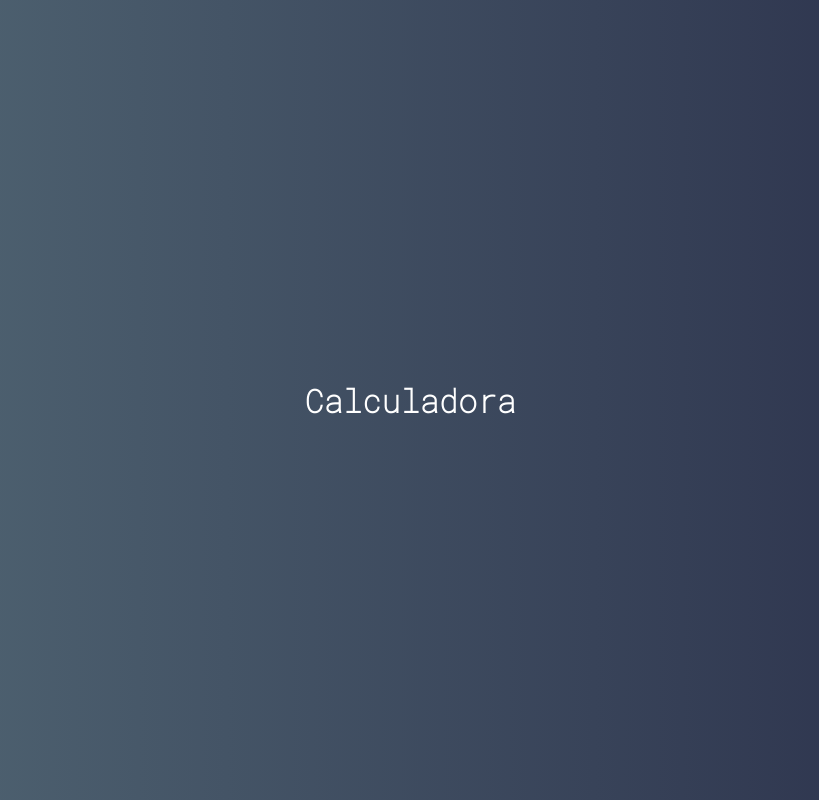
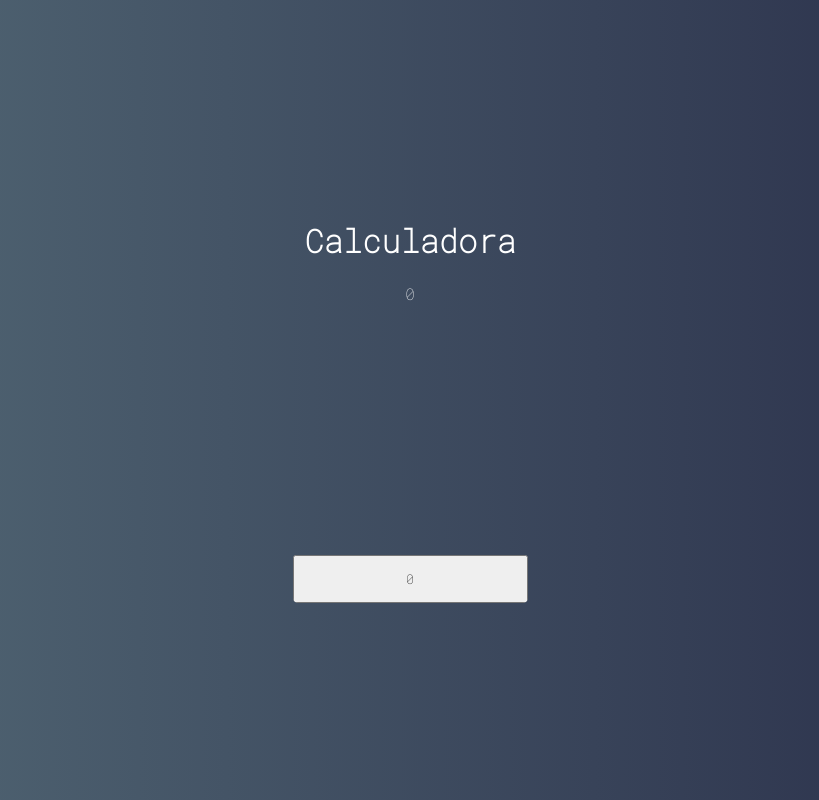
Before and after one commit to LuciLua/calculator-vuejs, a Vue app: page / in a window 1280 px wide. Shown: the whole page, without its empty margins (230-1049 px from the left). Built offline with nearby package versions, Linux system fonts and the light colour scheme.

Commit message:
:star2: [484] Criando Componentes

```diff
--- a/src/App.vue
+++ b/src/App.vue
@@ -1,11 +1,15 @@
 <template>
   <div id="app">
     <h1>Calculadora</h1>
+    <Calculator />
   </div>
 </template>
 <script>
+import Calculator from "./main/Calculator.vue";
 // versao de dependencias nao esta dando certo com as atuais
-export default {};
+export default {
+  components: { Calculator },
+};
 </script>
 
 <style>
--- /dev/null
+++ b/src/components/Button.vue
@@ -0,0 +1,10 @@
+<template>
+  <button class="button">0</button>
+</template>
+
+<script>
+export default {};
+</script>
+
+<style>
+</style>
--- /dev/null
+++ b/src/components/Display.vue
@@ -0,0 +1,10 @@
+<template>
+  <div class="display">0</div>
+</template>
+
+<script>
+export default {};
+</script>
+
+<style>
+</style>
--- /dev/null
+++ b/src/main/Calculator.vue
@@ -0,0 +1,29 @@
+<template>
+  <div class="calculator">
+    <Display />
+    <Button />
+  </div>
+</template>
+
+<script>
+import Display from "../components/Display.vue";
+import Button from "../components/Button.vue";
+
+export default {
+  components: { Button, Display },
+};
+</script>
+
+<style>
+.calculator{
+    height: 320px;
+    width: 235px;
+    border-radius: 5px;
+    overflow: hidden;
+
+    display: grid;
+    grid-auto-columns: repeat(4, 25%);
+    grid-auto-rows: 1fr 48px 48px 48px 48px 48px;
+
+}
+</style>
```
